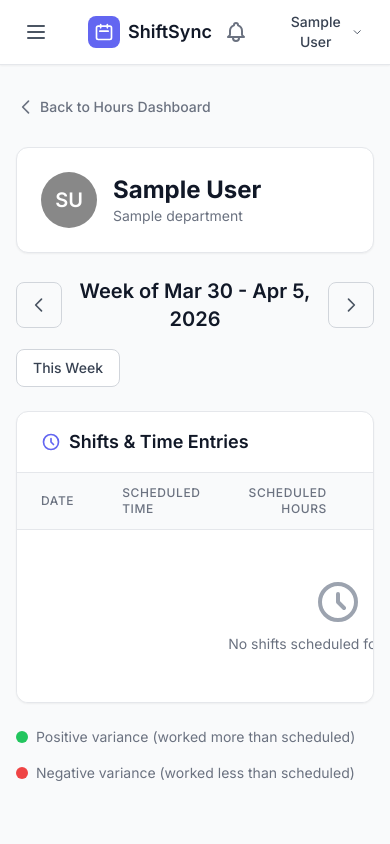
After one commit to LemmarWilson/shift-sync, a Django app: page /hours/employee/1/1/ in a window 390 px wide. The commit adds this page. Run offline with Django 5.2, Linux system fonts and the light colour scheme; a user stored in the database is signed in; tables that the repository leaves empty hold one stand-in row (values such as "Sample post"); data that the repository does not hold is empty; some libraries are stand-ins or nearby versions.

Commit message:
fix(time): prevent unlimited clock in/out cycles and add manager hours editing
  - Add backend validation to prevent re-clocking after completed cycle
  - Fix stale ORM cache with refresh_from_db() after clock out
  - Add HTMX hx-disabled-elt for double-click protection
  - Create employee hours detail page for managers to edit time entries
  - Make Hours Dashboard employee rows clickable
  - Improve mobile responsiveness for shift card badges

```diff
--- a/scheduling/models.py
+++ b/scheduling/models.py
@@ -230,6 +230,11 @@ class Shift(models.Model):
         """
         return self.time_entries.filter(clock_out__isnull=True).first()
 
+    @property
+    def has_completed_time_entry(self) -> bool:
+        """Check if shift has any completed time entries (clock_out set)."""
+        return self.time_entries.filter(clock_out__isnull=False).exists()
+
     def __str__(self) -> str:
         """Return a human-readable representation of the shift."""
         return f"{self.employee} - {self.date} ({self.start_time}-{self.end_time})"
--- a/scheduling/urls.py
+++ b/scheduling/urls.py
@@ -216,4 +216,9 @@ urlpatterns = [
         views.HoursDashboardView.as_view(),
         name='hours_dashboard_date',
     ),
+    path(
+        'hours/employee/<int:employee_id>/<str:date_str>/',
+        views.EmployeeHoursDetailView.as_view(),
+        name='employee_hours_detail',
+    ),
 ]
--- a/scheduling/views.py
+++ b/scheduling/views.py
@@ -1484,6 +1484,10 @@ class ClockInView(LoginRequiredMixin, View):
         if shift.active_time_entry:
             return HttpResponseBadRequest("Already clocked in to this shift.")
 
+        # Check if shift already has a completed time entry (prevent multiple cycles)
+        if shift.has_completed_time_entry:
+            return HttpResponseBadRequest("You have already clocked in and out for this shift.")
+
         # Create time entry
         TimeEntry.objects.create(
             shift=shift,
@@ -1545,6 +1549,9 @@ class ClockOutView(LoginRequiredMixin, View):
         # Update clock out time
         entry.clock_out = timezone.now()
         entry.save()
+
+        # Refresh shift to clear cached related data
+        shift.refresh_from_db()
 
         # Determine which partial to return based on HTMX target
         hx_target = request.headers.get('HX-Target', '')
@@ -1712,3 +1719,91 @@ class TimeEntryEditView(ManagerRequiredMixin, UpdateView):
             request=self.request
         )
         return HttpResponse(html)
+
+
+class EmployeeHoursDetailView(ManagerRequiredMixin, TemplateView):
+    """
+    Detailed view of an employee's hours for a specific week.
+
+    Allows managers to see all shifts and time entries for an employee,
+    with the ability to edit individual time entries.
+
+    URL Parameters:
+        employee_id (int): The ID of the employee to view.
+        date_str (str): Date in YYYY-MM-DD format to determine the week.
+
+    Context Variables:
+        employee: The User instance being viewed.
+        week_start: Monday of the displayed week.
+        week_end: Sunday of the displayed week.
+        prev_week: ISO date string for navigating to the previous week.
+        next_week: ISO date string for navigating to the next week.
+        shifts: List of shifts for the employee in the week with time entries.
+        total_scheduled: Total scheduled hours for the week.
+        total_actual: Total actual hours worked for the week.
+        total_variance: Difference between actual and scheduled hours.
+    """
+
+    template_name = 'scheduling/employee_hours_detail.html'
+
+    def get_context_data(self, **kwargs):
+        """
+        Build the context dictionary for the employee hours detail template.
+
+        Retrieves the employee's shifts and time entries for the specified week.
+        """
+        context = super().get_context_data(**kwargs)
+
+        # Get the employee
+        employee_id = self.kwargs.get('employee_id')
+        employee = get_object_or_404(User, pk=employee_id)
+        context['employee'] = employee
+
+        # Parse target date from URL or use today as default
+        target_date = self._parse_target_date()
+
+        # Calculate week boundaries
+        week_start, week_end = HoursService.get_week_range(target_date)
+
+        context['week_start'] = week_start
+        context['week_end'] = week_end
+        context['prev_week'] = (week_start - timedelta(days=7)).strftime('%Y-%m-%d')
+        context['next_week'] = (week_start + timedelta(days=7)).strftime('%Y-%m-%d')
+        context['today'] = date.today()
+
+        # Get the employee's shifts for the week with time entries
+        shifts = Shift.objects.filter(
+            employee=employee,
+            date__gte=week_start,
+            date__lte=week_end
+        ).select_related('employee', 'department').prefetch_related('time_entries').order_by('date', 'start_time')
+
+        # Calculate totals
+        total_scheduled = 0
+        total_actual = 0
+
+        for shift in shifts:
+            total_scheduled += shift.scheduled_hours
+            total_actual += shift.actual_hours
+
+        context['shifts'] = shifts
+        context['total_scheduled'] = round(total_scheduled, 2)
+        context['total_actual'] = round(total_actual, 2)
+        context['total_variance'] = round(total_actual - total_scheduled, 2)
+
+        return context
+
+    def _parse_target_date(self) -> date:
+        """
+        Parse the date_str from URL kwargs.
+
+        Returns:
+            The parsed date, or today's date if parsing fails or no date provided.
+        """
+        date_str = self.kwargs.get('date_str')
+        if date_str:
+            try:
+                return datetime.strptime(date_str, '%Y-%m-%d').date()
+            except ValueError:
+                pass
+        return date.today()
--- /dev/null
+++ b/templates/scheduling/employee_hours_detail.html
@@ -0,0 +1,264 @@
+{% extends 'base.html' %}
+
+{% block title %}{{ employee.get_full_name|default:employee.username }} - Hours Detail - ShiftSync{% endblock %}
+
+{% block navbar %}
+{% include 'components/navbar.html' %}
+{% endblock %}
+
+{% block content %}
+<main class="max-w-7xl mx-auto px-4 sm:px-6 lg:px-8 py-8">
+    <!-- Back Navigation -->
+    <div class="mb-6">
+        <a href="{% url 'scheduling:hours_dashboard_date' week_start|date:'Y-m-d' %}"
+           class="inline-flex items-center text-sm font-medium text-gray-500 dark:text-gray-400 hover:text-gray-700 dark:hover:text-gray-200 transition-colors">
+            <svg class="w-5 h-5 mr-1" fill="none" stroke="currentColor" viewBox="0 0 24 24">
+                <path stroke-linecap="round" stroke-linejoin="round" stroke-width="2" d="M15 19l-7-7 7-7"></path>
+            </svg>
+            Back to Hours Dashboard
+        </a>
+    </div>
+
+    <!-- Employee Header -->
+    <div class="bg-white dark:bg-gray-800 rounded-xl shadow-sm border border-gray-200 dark:border-gray-700 p-6 mb-6">
+        <div class="flex items-center space-x-4">
+            <div class="w-14 h-14 rounded-full flex items-center justify-center text-white text-xl font-semibold" style="background-color: {{ employee.color }}">
+                {{ employee.first_name|slice:":1"|upper }}{{ employee.last_name|slice:":1"|upper }}
+            </div>
+            <div>
+                <h1 class="text-2xl font-bold text-gray-900 dark:text-white">
+                    {{ employee.get_full_name|default:employee.username }}
+                </h1>
+                {% if employee.department %}
+                <p class="text-sm text-gray-500 dark:text-gray-400">{{ employee.department.name }}</p>
+                {% endif %}
+            </div>
+        </div>
+    </div>
+
+    <!-- Week Navigation -->
+    <div class="flex flex-col sm:flex-row sm:items-center sm:justify-between mb-6 space-y-4 sm:space-y-0">
+        <div class="flex items-center space-x-4">
+            <a href="{% url 'scheduling:employee_hours_detail' employee.id prev_week %}"
+               class="p-3 sm:p-2 rounded-lg border border-gray-300 dark:border-gray-600 hover:bg-gray-100 dark:hover:bg-gray-700 transition-colors">
+                <svg class="w-5 h-5 text-gray-600 dark:text-gray-300" fill="none" stroke="currentColor" viewBox="0 0 24 24">
+                    <path stroke-linecap="round" stroke-linejoin="round" stroke-width="2" d="M15 19l-7-7 7-7"></path>
+                </svg>
+            </a>
+
+            <div class="text-center min-w-[200px]">
+                <h2 class="text-xl font-semibold text-gray-900 dark:text-white">
+                    Week of {{ week_start|date:"M j" }} - {{ week_end|date:"M j, Y" }}
+                </h2>
+            </div>
+
+            <a href="{% url 'scheduling:employee_hours_detail' employee.id next_week %}"
+               class="p-3 sm:p-2 rounded-lg border border-gray-300 dark:border-gray-600 hover:bg-gray-100 dark:hover:bg-gray-700 transition-colors">
+                <svg class="w-5 h-5 text-gray-600 dark:text-gray-300" fill="none" stroke="currentColor" viewBox="0 0 24 24">
+                    <path stroke-linecap="round" stroke-linejoin="round" stroke-width="2" d="M9 5l7 7-7 7"></path>
+                </svg>
+            </a>
+        </div>
+
+        <!-- This Week Button -->
+        <div class="flex items-center space-x-3">
+            <a href="{% url 'scheduling:employee_hours_detail' employee.id today|date:'Y-m-d' %}"
+               class="px-4 py-2 text-sm font-medium text-gray-700 dark:text-gray-200 bg-white dark:bg-gray-800 border border-gray-300 dark:border-gray-600 rounded-lg hover:bg-gray-50 dark:hover:bg-gray-700 transition-colors">
+                This Week
+            </a>
+        </div>
+    </div>
+
+    <!-- Shifts and Time Entries Table -->
+    <div class="bg-white dark:bg-gray-800 rounded-xl shadow-sm border border-gray-200 dark:border-gray-700 overflow-hidden"
+         x-data="{ modalOpen: false }"
+         @close-modal.window="modalOpen = false"
+         @keydown.escape.window="modalOpen = false">
+        <div class="px-6 py-4 border-b border-gray-200 dark:border-gray-700">
+            <h3 class="text-lg font-semibold text-gray-900 dark:text-white flex items-center">
+                <svg class="w-5 h-5 mr-2 text-indigo-500" fill="none" stroke="currentColor" viewBox="0 0 24 24">
+                    <path stroke-linecap="round" stroke-linejoin="round" stroke-width="2" d="M12 8v4l3 3m6-3a9 9 0 11-18 0 9 9 0 0118 0z"></path>
+                </svg>
+                Shifts & Time Entries
+            </h3>
+        </div>
+
+        <div class="overflow-x-auto">
+            <table class="min-w-full divide-y divide-gray-200 dark:divide-gray-700">
+                <thead class="bg-gray-50 dark:bg-gray-700/50">
+                    <tr>
+                        <th scope="col" class="px-6 py-3 text-left text-xs font-medium text-gray-500 dark:text-gray-400 uppercase tracking-wider">
+                            Date
+                        </th>
+                        <th scope="col" class="px-6 py-3 text-left text-xs font-medium text-gray-500 dark:text-gray-400 uppercase tracking-wider">
+                            Scheduled Time
+                        </th>
+                        <th scope="col" class="px-6 py-3 text-right text-xs font-medium text-gray-500 dark:text-gray-400 uppercase tracking-wider">
+                            Scheduled Hours
+                        </th>
+                        <th scope="col" class="px-6 py-3 text-left text-xs font-medium text-gray-500 dark:text-gray-400 uppercase tracking-wider">
+                            Time Entries
+                        </th>
+                        <th scope="col" class="px-6 py-3 text-right text-xs font-medium text-gray-500 dark:text-gray-400 uppercase tracking-wider">
+                            Actual Hours
+                        </th>
+                        <th scope="col" class="px-6 py-3 text-right text-xs font-medium text-gray-500 dark:text-gray-400 uppercase tracking-wider">
+                            Actions
+                        </th>
+                    </tr>
+                </thead>
+                <tbody class="bg-white dark:bg-gray-800 divide-y divide-gray-200 dark:divide-gray-700">
+                    {% for shift in shifts %}
+                    <tr class="hover:bg-gray-50 dark:hover:bg-gray-700/30 transition-colors {% if shift.date == today %}bg-indigo-50 dark:bg-indigo-900/20{% endif %}">
+                        <td class="px-6 py-4 whitespace-nowrap">
+                            <div class="text-sm font-medium text-gray-900 dark:text-white">
+                                {{ shift.date|date:"l" }}
+                            </div>
+                            <div class="text-xs text-gray-500 dark:text-gray-400">
+                                {{ shift.date|date:"M j, Y" }}
+                            </div>
+                            {% if shift.date == today %}
+                            <span class="inline-flex items-center px-2 py-0.5 rounded text-xs font-medium bg-indigo-100 text-indigo-800 dark:bg-indigo-900 dark:text-indigo-200 mt-1">
+                                Today
+                            </span>
+                            {% endif %}
+                        </td>
+                        <td class="px-6 py-4 whitespace-nowrap text-sm text-gray-600 dark:text-gray-300">
+                            {{ shift.start_time|time:"g:i A" }} - {{ shift.end_time|time:"g:i A" }}
+                        </td>
+                        <td class="px-6 py-4 whitespace-nowrap text-right text-sm text-gray-900 dark:text-white">
+                            {{ shift.scheduled_hours }}h
+                        </td>
+                        <td class="px-6 py-4">
+                            {% if shift.time_entries.all %}
+                            <div class="space-y-2">
+                                {% for entry in shift.time_entries.all %}
+                                <div class="flex items-center justify-between bg-gray-50 dark:bg-gray-700/50 rounded-lg px-3 py-2 text-sm">
+                                    <div class="flex items-center space-x-3">
+                                        <div>
+                                            <span class="text-gray-900 dark:text-white">{{ entry.clock_in|time:"g:i A" }}</span>
+                                            <span class="text-gray-400 mx-1">-</span>
+                                            {% if entry.clock_out %}
+                                            <span class="text-gray-900 dark:text-white">{{ entry.clock_out|time:"g:i A" }}</span>
+                                            {% else %}
+                                            <span class="text-amber-600 dark:text-amber-400 font-medium">Still clocked in</span>
+                                            {% endif %}
+                                        </div>
+                                        {% if entry.duration_hours %}
+                                        <span class="text-xs text-gray-500 dark:text-gray-400">({{ entry.duration_hours }}h)</span>
+                                        {% endif %}
+                                    </div>
+                                    {% if entry.notes %}
+                                    <span class="text-xs text-gray-500 dark:text-gray-400 italic ml-2 truncate max-w-[150px]" title="{{ entry.notes }}">{{ entry.notes }}</span>
+                                    {% endif %}
+                                </div>
+                                {% endfor %}
+                            </div>
+                            {% else %}
+                            <span class="text-sm text-gray-400 dark:text-gray-500 italic">No time entries</span>
+                            {% endif %}
+                        </td>
+                        <td class="px-6 py-4 whitespace-nowrap text-right text-sm">
+                            {% if shift.actual_hours > 0 %}
+                            <span class="text-gray-900 dark:text-white">{{ shift.actual_hours }}h</span>
+                            {% else %}
+                            <span class="text-gray-400 dark:text-gray-500">-</span>
+                            {% endif %}
+                        </td>
+                        <td class="px-6 py-4 whitespace-nowrap text-right">
+                            {% for entry in shift.time_entries.all %}
+                            <button hx-get="{% url 'scheduling:time_entry_edit' pk=entry.pk %}"
+                                    hx-target="#modal-content"
+                                    hx-swap="innerHTML"
+                                    @click="modalOpen = true"
+                                    class="inline-flex items-center px-2.5 py-1.5 text-xs font-medium text-indigo-600 dark:text-indigo-400 hover:text-indigo-800 dark:hover:text-indigo-300 hover:bg-indigo-50 dark:hover:bg-indigo-900/20 rounded transition-colors mb-1"
+                                    title="Edit time entry">
+                                <svg class="w-4 h-4 mr-1" fill="none" stroke="currentColor" viewBox="0 0 24 24">
+                                    <path stroke-linecap="round" stroke-linejoin="round" stroke-width="2" d="M11 5H6a2 2 0 00-2 2v11a2 2 0 002 2h11a2 2 0 002-2v-5m-1.414-9.414a2 2 0 112.828 2.828L11.828 15H9v-2.828l8.586-8.586z"></path>
+                                </svg>
+                                Edit
+                            </button>
+                            {% empty %}
+                            <span class="text-gray-400 dark:text-gray-500 text-xs">-</span>
+                            {% endfor %}
+                        </td>
+                    </tr>
+                    {% empty %}
+                    <tr>
+                        <td colspan="6" class="px-6 py-12 text-center">
+                            <svg class="mx-auto h-12 w-12 text-gray-400" fill="none" stroke="currentColor" viewBox="0 0 24 24">
+                                <path stroke-linecap="round" stroke-linejoin="round" stroke-width="2" d="M12 8v4l3 3m6-3a9 9 0 11-18 0 9 9 0 0118 0z"></path>
+                            </svg>
+                            <p class="mt-2 text-sm text-gray-500 dark:text-gray-400">No shifts scheduled for this week</p>
+                        </td>
+                    </tr>
+                    {% endfor %}
+                </tbody>
+                {% if shifts %}
+                <tfoot class="bg-gray-50 dark:bg-gray-700/50">
+                    <tr class="font-semibold">
+                        <td class="px-6 py-4 text-sm text-gray-900 dark:text-white" colspan="2">
+                            Weekly Total
+                        </td>
+                        <td class="px-6 py-4 text-right text-sm text-gray-900 dark:text-white">
+                            {{ total_scheduled }}h
+                        </td>
+                        <td class="px-6 py-4"></td>
+                        <td class="px-6 py-4 text-right text-sm text-gray-900 dark:text-white">
+                            {{ total_actual }}h
+                        </td>
+                        <td class="px-6 py-4 text-right text-sm">
+                            <span class="{% if total_variance > 0 %}text-green-600 dark:text-green-400{% elif total_variance < 0 %}text-red-600 dark:text-red-400{% else %}text-gray-500 dark:text-gray-400{% endif %}">
+                                {% if total_variance > 0 %}+{% endif %}{{ total_variance }}h
+                            </span>
+                        </td>
+                    </tr>
+                </tfoot>
+                {% endif %}
+            </table>
+        </div>
+
+        <!-- Modal Container -->
+        <div x-show="modalOpen"
+             x-cloak
+             class="fixed inset-0 z-50 overflow-y-auto"
+             aria-labelledby="modal-title"
+             role="dialog"
+             aria-modal="true">
+            <!-- Backdrop -->
+            <div class="fixed inset-0 bg-gray-500 bg-opacity-75 dark:bg-gray-900 dark:bg-opacity-75 modal-backdrop"
+                 @click="modalOpen = false"></div>
+
+            <!-- Modal Panel -->
+            <div class="flex min-h-full items-center justify-center p-4">
+                <div class="relative bg-white dark:bg-gray-800 rounded-xl shadow-xl max-w-lg w-full modal-content"
+                     @click.away="modalOpen = false"
+                     hx-on::after-request="if(event.detail.successful && event.detail.xhr.getResponseHeader('HX-Trigger')?.includes('closeModal')) { $dispatch('close-modal'); }">
+                    <div id="modal-content">
+                        <!-- Modal content loaded via HTMX -->
+                    </div>
+                </div>
+            </div>
+        </div>
+    </div>
+
+    <!-- Legend / Help Text -->
+    <div class="mt-6 flex flex-wrap gap-4 text-sm text-gray-500 dark:text-gray-400">
+        <div class="flex items-center space-x-2">
+            <span class="inline-block w-3 h-3 rounded-full bg-green-500"></span>
+            <span>Positive variance (worked more than scheduled)</span>
+        </div>
+        <div class="flex items-center space-x-2">
+            <span class="inline-block w-3 h-3 rounded-full bg-red-500"></span>
+            <span>Negative variance (worked less than scheduled)</span>
+        </div>
+    </div>
+</main>
+
+<script>
+    // Listen for timeEntryUpdated event to refresh the page
+    document.body.addEventListener('timeEntryUpdated', function() {
+        window.location.reload();
+    });
+</script>
+{% endblock %}
--- a/templates/scheduling/hours_dashboard.html
+++ b/templates/scheduling/hours_dashboard.html
@@ -78,7 +78,8 @@
                 </thead>
                 <tbody class="bg-white dark:bg-gray-800 divide-y divide-gray-200 dark:divide-gray-700">
                     {% for emp_hours in employee_hours %}
-                    <tr class="hover:bg-gray-50 dark:hover:bg-gray-700/30 transition-colors">
+                    <tr class="hover:bg-gray-50 dark:hover:bg-gray-700/30 transition-colors cursor-pointer"
+                        onclick="window.location.href='{% url 'scheduling:employee_hours_detail' emp_hours.employee.id week_start|date:'Y-m-d' %}'">
                         <td class="px-6 py-4 whitespace-nowrap">
                             <div class="flex items-center">
                                 <div class="w-8 h-8 rounded-full flex items-center justify-center text-white text-sm font-medium" style="background-color: {{ emp_hours.employee.color }}">
--- a/templates/scheduling/partials/clock_button.html
+++ b/templates/scheduling/partials/clock_button.html
@@ -29,6 +29,7 @@ Context Variables:
                 <button hx-post="{% url 'scheduling:clock_out' pk=shift.pk %}"
                         hx-target="#clock-button-{{ shift.id }}"
                         hx-swap="outerHTML"
+                        hx-disabled-elt="this"
                         @click.stop
                         class="inline-flex items-center px-3 py-1.5 rounded-md text-xs font-medium
                                bg-red-100 dark:bg-red-900/30 text-red-700 dark:text-red-300
@@ -52,6 +53,7 @@ Context Variables:
             <button hx-post="{% url 'scheduling:clock_in' pk=shift.pk %}"
                     hx-target="#clock-button-{{ shift.id }}"
                     hx-swap="outerHTML"
+                    hx-disabled-elt="this"
                     @click.stop
                     class="inline-flex items-center px-3 py-1.5 rounded-md text-xs font-medium
                            bg-green-100 dark:bg-green-900/30 text-green-700 dark:text-green-300
--- a/templates/scheduling/partials/modal_clock_button.html
+++ b/templates/scheduling/partials/modal_clock_button.html
@@ -32,6 +32,7 @@ Context Variables:
         <button hx-post="{% url 'scheduling:clock_out' pk=shift.pk %}"
                 hx-target="#modal-clock-button-{{ shift.id }}"
                 hx-swap="outerHTML"
+                hx-disabled-elt="this"
                 class="inline-flex items-center px-4 py-2 rounded-lg text-sm font-medium
                        bg-red-100 dark:bg-red-900/30 text-red-700 dark:text-red-300
                        hover:bg-red-200 dark:hover:bg-red-900/50 transition-colors">
@@ -46,6 +47,7 @@ Context Variables:
         <button hx-post="{% url 'scheduling:clock_in' pk=shift.pk %}"
                 hx-target="#modal-clock-button-{{ shift.id }}"
                 hx-swap="outerHTML"
+                hx-disabled-elt="this"
                 class="inline-flex items-center px-4 py-2 rounded-lg text-sm font-medium
                        bg-green-100 dark:bg-green-900/30 text-green-700 dark:text-green-300
                        hover:bg-green-200 dark:hover:bg-green-900/50 transition-colors">
--- a/templates/scheduling/partials/shift_card.html
+++ b/templates/scheduling/partials/shift_card.html
@@ -50,7 +50,7 @@ Shift Card Visual States:
 
     <!-- Status Badge and Publish Toggle -->
     <div class="mt-2 flex items-center justify-between">
-        <div class="flex items-center space-x-1">
+        <div class="flex flex-wrap items-center gap-1">
             {% if not shift.published %}
             <span class="inline-flex items-center px-2 py-0.5 rounded text-xs font-medium bg-amber-100 dark:bg-amber-900/30 text-amber-800 dark:text-amber-200">
                 Draft
```
